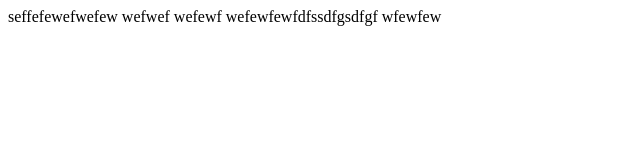
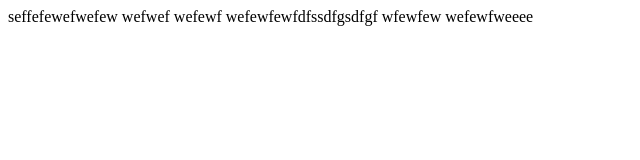
Before and after one commit to baeyeeun/std_html, a plain HTML site: page public/ch0/index.html in a window 1280 px wide. Shown: the whole page, without its empty margins (0-640 px from the left). Drawn offline with Linux system fonts and the light colour scheme.

Commit message:
Update index.html

```diff
--- a/public/ch0/index.html
+++ b/public/ch0/index.html
@@ -16,6 +16,7 @@ wefwef
 wefewf
 wefewfewfdfssdfgsdfgf
 wfewfew
+  wefewfweeee
 
 </body>
 </html>
```
